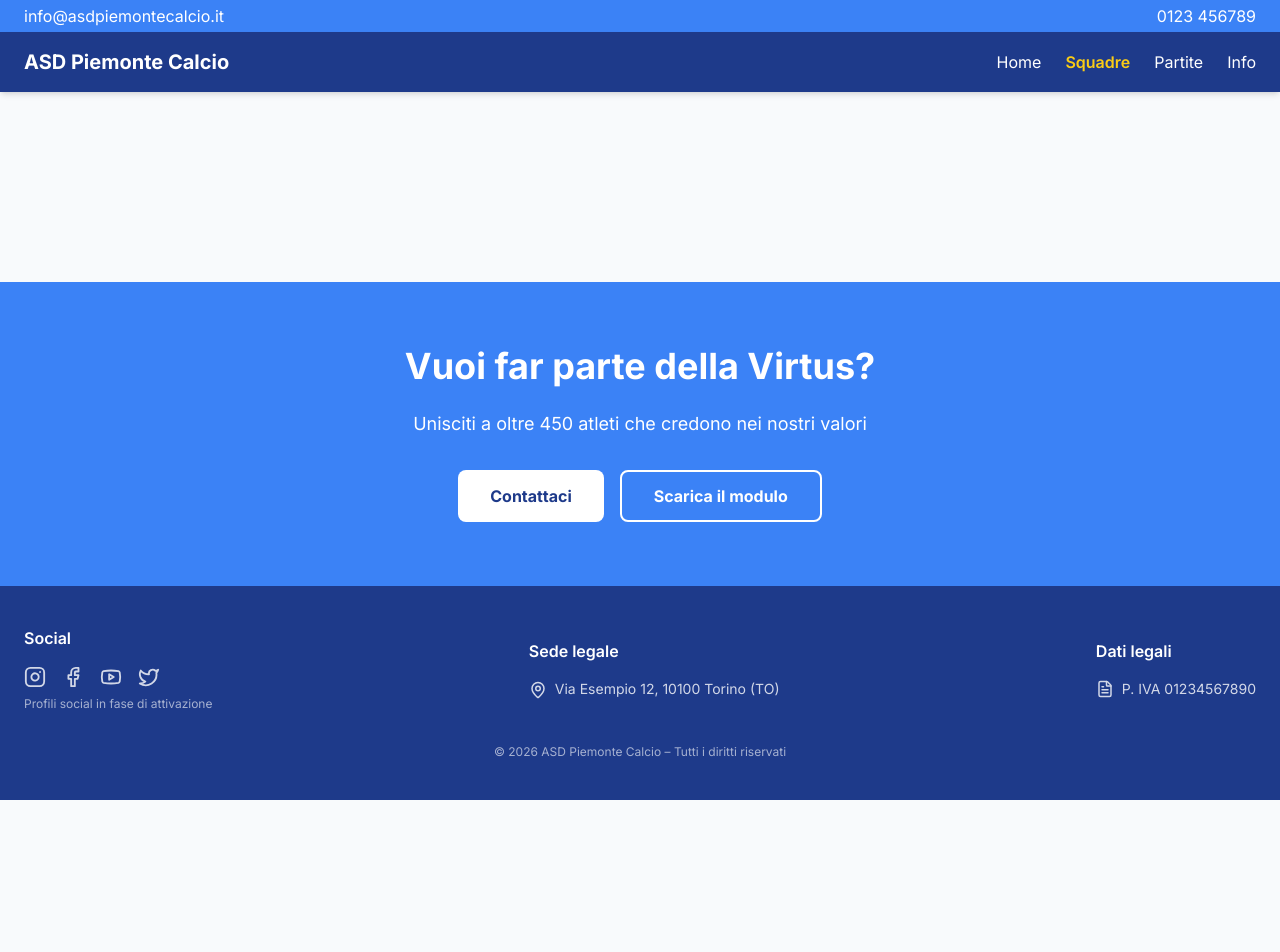
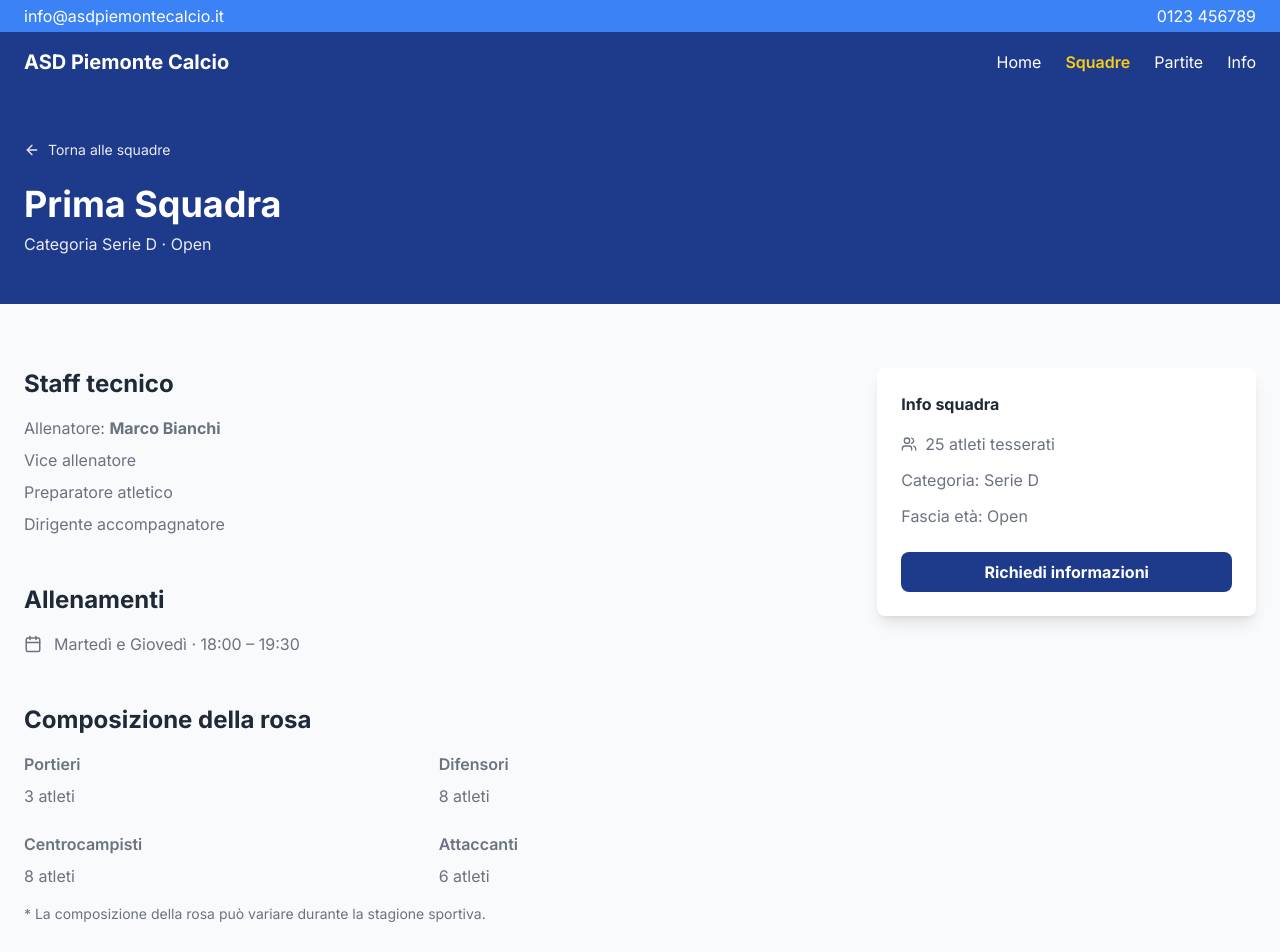
Before and after one commit to CarloCosta92/asd-piemonte-calcio, a React (Vite) app: page /teams/1 in a window 1280 px wide. Shown: the top 952 px of the page. Before the commit the page ends 800 px from the top, so only its background shows below. Built offline with nearby package versions, Linux system fonts and the light colour scheme.

Commit message:
feat: team details created

```diff
--- a/src/App.jsx
+++ b/src/App.jsx
@@ -5,6 +5,7 @@ import Home from "./pages/Home";
 import Teams from "./pages/Teams";
 import Matches from "./pages/Matches";
 import Contact from "./pages/Contact";
+import TeamDetail from "./pages/TeamDetail";
 
 function App() {
   return (
@@ -12,6 +13,7 @@ function App() {
       <Routes>
         <Route path="/" element={<Home />} />
         <Route path="/teams" element={<Teams />} />
+        <Route path="/teams/:id" element={<TeamDetail />} />
         <Route path="/matches" element={<Matches />} />
         <Route path="/information" element={<Contact />} />
       </Routes>
--- a/src/components/ui/CallToAction.jsx
+++ b/src/components/ui/CallToAction.jsx
@@ -4,10 +4,10 @@ import Button from "./Button";
 const CallToAction = () => {
   const navigate = useNavigate();
   return (
-    <section className="bg-(--color-primary-light) text-white py-16">
+    <section className="bg-linear-to-r from-(--color-primary-light) to-(--color-primary) text-white py-16">
       <div className="max-w-4xl mx-auto px-6 text-center">
         <h2 className="text-4xl font-bold mb-6">
-          Vuoi far parte della Virtus?
+          Vuoi far parte del Piemonte Calcio?
         </h2>
         <p className="text-lg mb-8">
           Unisciti a oltre 450 atleti che credono nei nostri valori
--- a/src/data/mockData.js
+++ b/src/data/mockData.js
@@ -156,8 +156,8 @@ export const staff = [
 
 export const contactInfo = {
   phone: "0123 456789",
-  email: "info@virtussporting.it",
-  address: "Via dello Sport 15, 20100 Milano",
+  email: "info@asdpiemontecalcio.it",
+  address: "Via Esempio 12, 10100 Torino (TO)",
   hours: {
     weekday: "Lun-Ven 15:00-19:00",
     saturday: "Sab 9:00-12:00",
--- a/src/pages/Matches.jsx
+++ b/src/pages/Matches.jsx
@@ -12,7 +12,7 @@ const News = () => {
       <section className="bg-linear-to-r from-(--color-success) to-(--color-primary-light) text-white py-12">
         <div className="max-w-7xl mx-auto px-6 text-center">
           <h1 className="text-4xl font-bold mb-4">News e Aggiornamenti</h1>
-          <p>Resta aggiornato su tutte le ultime novità della Virtus</p>
+          <p>Resta aggiornato su tutte le ultime novità del Piemonte Calcio</p>
         </div>
       </section>
 
--- /dev/null
+++ b/src/pages/TeamDetail.jsx
@@ -0,0 +1,123 @@
+import { useParams, Link } from "react-router-dom";
+import { teams } from "../data/mockData";
+import { Users, Calendar, ArrowLeft } from "lucide-react";
+
+const TeamDetail = () => {
+  const { id } = useParams();
+  const team = teams.find((t) => String(t.id) === id);
+
+  if (!team) {
+    return (
+      <div className="min-h-screen flex items-center justify-center">
+        Squadra non trovata
+      </div>
+    );
+  }
+
+  return (
+    <div className="min-h-screen bg-(--color-bg-main)">
+      {/* Header */}
+      <section
+        className="text-white py-12"
+        style={{ backgroundColor: `var(${team.color})` }}
+      >
+        <div className="max-w-7xl mx-auto px-6">
+          <Link
+            to="/teams"
+            className="flex items-center gap-2 mb-6 text-sm opacity-90 hover:opacity-100"
+          >
+            <ArrowLeft size={16} />
+            Torna alle squadre
+          </Link>
+
+          <h1 className="text-4xl font-bold">{team.name}</h1>
+          <p className="opacity-90 mt-2">
+            Categoria {team.category} · {team.age}
+          </p>
+        </div>
+      </section>
+
+      <section className="py-16">
+        <div className="max-w-7xl mx-auto px-6 grid lg:grid-cols-3 gap-12">
+          <div className="lg:col-span-2 space-y-12">
+            <div>
+              <h2 className="text-2xl font-bold mb-4">Staff tecnico</h2>
+              <ul className="space-y-2 text-(--color-text-muted)">
+                <li>
+                  Allenatore: <strong>{team.coach}</strong>
+                </li>
+                <li>Vice allenatore</li>
+                <li>Preparatore atletico</li>
+                <li>Dirigente accompagnatore</li>
+              </ul>
+            </div>
+
+            {/* Allenamenti */}
+            <div>
+              <h2 className="text-2xl font-bold mb-4">Allenamenti</h2>
+              <div className="flex items-center gap-3 text-(--color-text-muted)">
+                <Calendar size={18} />
+                <span>Martedì e Giovedì · 18:00 – 19:30</span>
+              </div>
+            </div>
+
+            {/* Rosa  */}
+            <div>
+              <h2 className="text-2xl font-bold mb-4">
+                Composizione della rosa
+              </h2>
+
+              <div className="grid sm:grid-cols-2 gap-6 text-(--color-text-muted)">
+                <div>
+                  <h3 className="font-semibold mb-2">Portieri</h3>
+                  <p>3 atleti</p>
+                </div>
+                <div>
+                  <h3 className="font-semibold mb-2">Difensori</h3>
+                  <p>8 atleti</p>
+                </div>
+                <div>
+                  <h3 className="font-semibold mb-2">Centrocampisti</h3>
+                  <p>8 atleti</p>
+                </div>
+                <div>
+                  <h3 className="font-semibold mb-2">Attaccanti</h3>
+                  <p>6 atleti</p>
+                </div>
+              </div>
+
+              <p className="mt-4 text-sm text-(--color-text-muted)">
+                * La composizione della rosa può variare durante la stagione
+                sportiva.
+              </p>
+            </div>
+          </div>
+
+          {/* SIDEBAR */}
+          <aside className="bg-(--color-bg-card) p-6 rounded-lg shadow-lg h-fit">
+            <h3 className="font-bold mb-4">Info squadra</h3>
+
+            <div className="space-y-3 text-(--color-text-muted)">
+              <div className="flex items-center gap-2">
+                <Users size={16} />
+                {team.players} atleti tesserati
+              </div>
+              <div>Categoria: {team.category}</div>
+              <div>Fascia età: {team.age}</div>
+            </div>
+
+            <Link
+              to="/information"
+              className="block mt-6 text-center text-white py-2 rounded-lg font-bold"
+              style={{ backgroundColor: `var(${team.color})` }}
+            >
+              Richiedi informazioni
+            </Link>
+          </aside>
+        </div>
+      </section>
+    </div>
+  );
+};
+
+export default TeamDetail;
--- a/src/pages/Teams.jsx
+++ b/src/pages/Teams.jsx
@@ -1,8 +1,10 @@
+import { useNavigate } from "react-router-dom";
 import Button from "../components/ui/Button";
 import { teams } from "../data/mockData";
 import { Users, Calendar, User } from "lucide-react";
 
 const Teams = () => {
+  const navigate = useNavigate();
   return (
     <div className="min-h-screen bg-(--color-bg-main)">
       {/* Header */}
@@ -100,6 +102,7 @@ const Teams = () => {
                   <Button
                     className="w-full text-white py-2 rounded-lg font-bold transition hover:opacity-90"
                     style={{ backgroundColor: `var(${team.color})` }}
+                    onClick={() => navigate(`/teams/${team.id}`)}
                   >
                     Scopri la rosa
                   </Button>
@@ -146,8 +149,8 @@ const Teams = () => {
               </div>
               <h3 className="font-bold text-lg mb-2">Tesseramento</h3>
               <p className="text-(--color-text-muted)">
-                Completa la documentazione e inizia il tuo percorso con la
-                Virtus
+                Completa la documentazione e inizia il tuo percorso con il
+                Piemonte Calcio
               </p>
             </div>
           </div>
```
